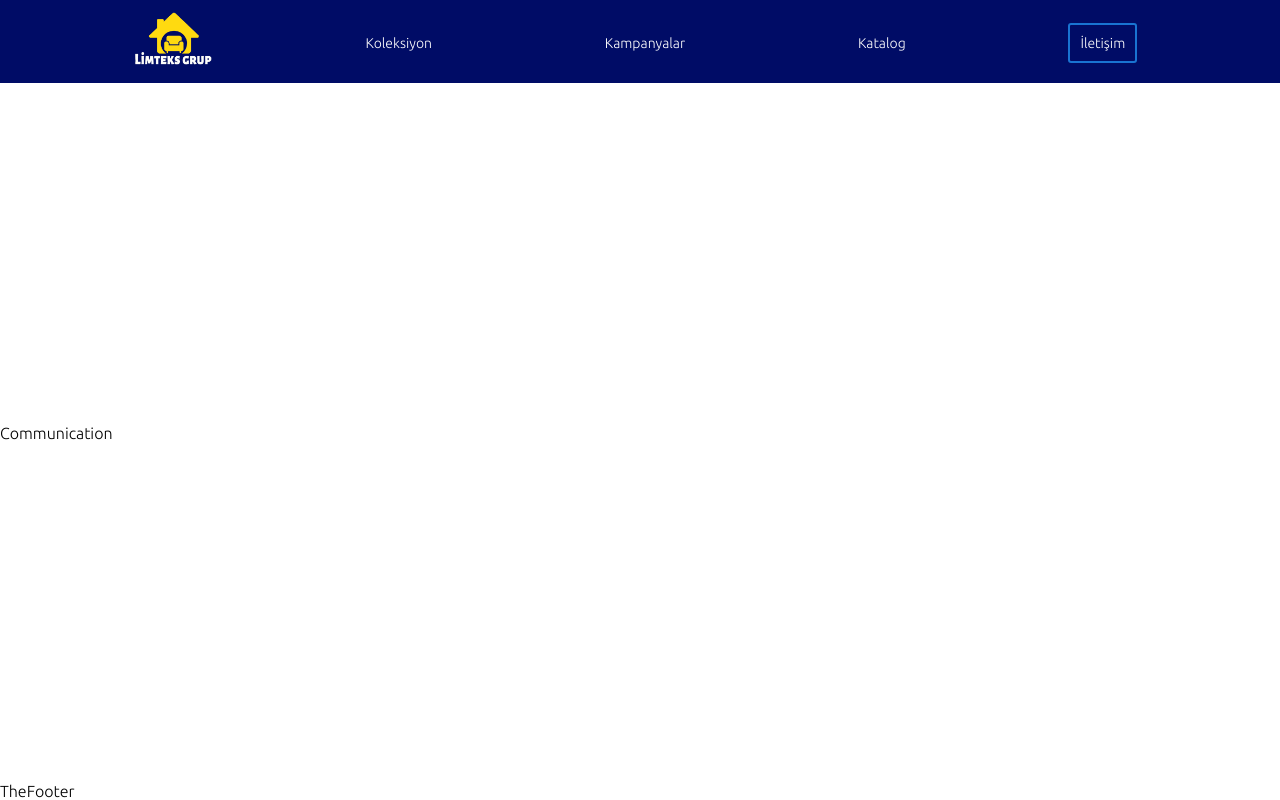
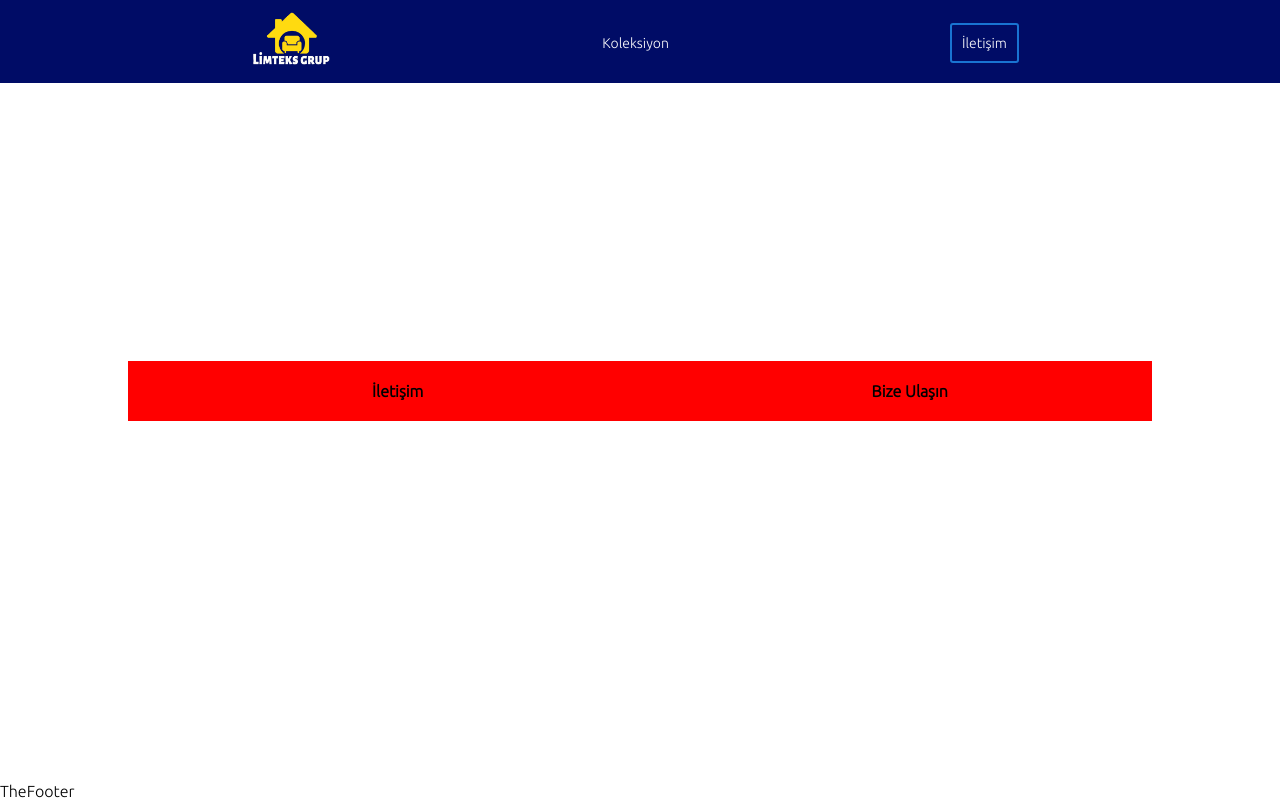
Before and after one commit to MehmetOCAL2347/limteks-frontend, a Vue app: page /companyCommunication in a window 1280 px wide. Built offline with nearby package versions, Linux system fonts and the light colour scheme.

Commit message:
Communication started

```diff
--- a/a_components/layouts/TheHeader.vue
+++ b/a_components/layouts/TheHeader.vue
@@ -34,16 +34,16 @@ export default {
                     name: 'Koleksiyon',
                     link: '/productCollection'
                 },
-                {
-                    id: 1,
-                    name: 'Kampanyalar',
-                    link: '/campaignDetails'
-                },
-                {
-                    id: 2,
-                    name: 'Katalog',
-                    link: '/productCatalog'
-                },
+                // {
+                //     id: 1,
+                //     name: 'Kampanyalar',
+                //     link: '/campaignDetails'
+                // },
+                // {
+                //     id: 2,
+                //     name: 'Katalog',
+                //     link: '/productCatalog'
+                // },
                 {
                     id: 3,
                     name: 'İletişim',
@@ -58,6 +58,7 @@ export default {
 
 <style scoped>
 #navbar {
+  position: fixed;
   margin: 0;
   width: 100%;
   min-height: 80px;
--- a/a_pages/Collection/ProductCollection.vue
+++ b/a_pages/Collection/ProductCollection.vue
@@ -1,5 +1,9 @@
 <template>
   <!-- Üstte bir fotograf kategoriye ait konulabilir, Pagination ve solda filtreleme gerekebilir -->
+  <div id="products">
+    <div id="categoryImage">
+      <!-- <img src="https://www.mobilyadiyari.com/oslo-koltuk-takimi-mobilya-diyari-630-19-B.jpg" alt="category_img"> -->
+    </div>
     <div id="productCollection">
       <ul class="ulItem">
         <li v-for="product in productList" :key="product.id">
@@ -11,57 +15,73 @@
         </li>
       </ul>
     </div>
+  </div>
 </template>
 
 <script>
 export default {
+  // category image dinamik hale getirmek lazım
   data() {
     return {
       productList: [
         {
           id: 0,
-          imageUrl: "https://muzaffermobilya.com/wp-content/uploads/2022/03/urun-aura-koltuk-takimi-01.jpg",
+          imageUrl:
+            "https://muzaffermobilya.com/wp-content/uploads/2022/03/urun-aura-koltuk-takimi-01.jpg",
           productName: "Retro Genç Odası",
           productPrice: "13,000",
         },
         {
           id: 1,
-          imageUrl: "https://www.mobilyadiyari.com/arroda-koltuk-takimi-mobilya-diyari-2186-66-B.jpg",
+          imageUrl:
+            "https://www.mobilyadiyari.com/arroda-koltuk-takimi-mobilya-diyari-2186-66-B.jpg",
           productName: "Retro Oturma Odası",
           productPrice: "15,000",
         },
         {
           id: 2,
-          imageUrl: "https://www.berkemobilya.com.tr/media/catalog/product/cache/1/image/2000x1120/8cda07290adf5b61edee0d4066c5caef/m/r/mrr_2_.jpg",
+          imageUrl:
+            "https://www.berkemobilya.com.tr/media/catalog/product/cache/1/image/2000x1120/8cda07290adf5b61edee0d4066c5caef/m/r/mrr_2_.jpg",
           productName: "Retro Çalışma Odası Retro Çalışma Odası",
           productPrice: "19,000",
         },
         {
           id: 3,
-          imageUrl: "https://www.mobilyadiyari.com/oslo-koltuk-takimi-mobilya-diyari-630-19-B.jpg",
+          imageUrl:
+            "https://www.mobilyadiyari.com/oslo-koltuk-takimi-mobilya-diyari-630-19-B.jpg",
           productName: "Retro Çalışma Odası",
           productPrice: "19,000",
         },
       ],
     };
-  },
+  }
 };
 </script>
 
 <style scoped>
+#categoryImage {
+  /* position: relative; */
+  background: url("https://images.unsplash.com/photo-1519974719765-e6559eac2575?ixlib=rb-4.0.3&ixid=MnwxMjA3fDB8MHxzZWFyY2h8M3x8bWluaW1hbGlzdCUyMGZ1cm5pdHVyZXxlbnwwfHwwfHw%3D&w=1000&q=80")
+    no-repeat;
+  background-size: cover;
+  background-position: center;
+  height: 50vh;
+  overflow: hidden;
+}
+
 #productCollection {
-  width: 80%;
+  max-width: 80%;
   margin: 0 auto;
   min-height: 80vh;
   padding: 20px;
 }
 
 .ulItem {
+  max-width: 100%;
   margin: 0 auto;
   padding-inline-start: 0;
   display: grid;
   grid-template-columns: 33% 33% 33%; /** auto auto yapmak 2 sütun anlamına gelir, auto auto auto yapsak 3 sütun olurdu  */
   gap: 20px;
 }
-
 </style>
--- a/a_pages/Communications/CompanyCommunication.vue
+++ b/a_pages/Communications/CompanyCommunication.vue
@@ -1,15 +1,43 @@
 <template>
-    <div>
-        Communication
+  <div id="communications">
+    <div id="Info">
+      <ul>
+        <li>
+          <h4>{{ arrayOfTitles.titleInfoContact }}</h4>
+        </li>
+
+      </ul>
     </div>
+    <div id="contactUs">
+      <ul>
+        <li>
+          <h4>{{ arrayOfTitles.titleSendEmail }}</h4>
+        </li>
+      </ul>
+    </div>
+  </div>
 </template>
 
 <script>
 export default {
-
-}
+  data() {
+    return {
+      arrayOfTitles: {
+        titleInfoContact: "İletişim",
+        titleSendEmail: "Bize Ulaşın",
+      },
+    };
+  },
+};
 </script>
 
 <style scoped>
-
+#communications {
+  background-color: red;
+  width: 80%;
+  margin: 0 auto;
+  display: flex;
+  justify-content: space-around;
+  align-items: center;
+}
 </style>
```
Also changed, not shown: src/router.js (+4 -4 lines). Lines whose indentation alone changed are shown as unchanged.
